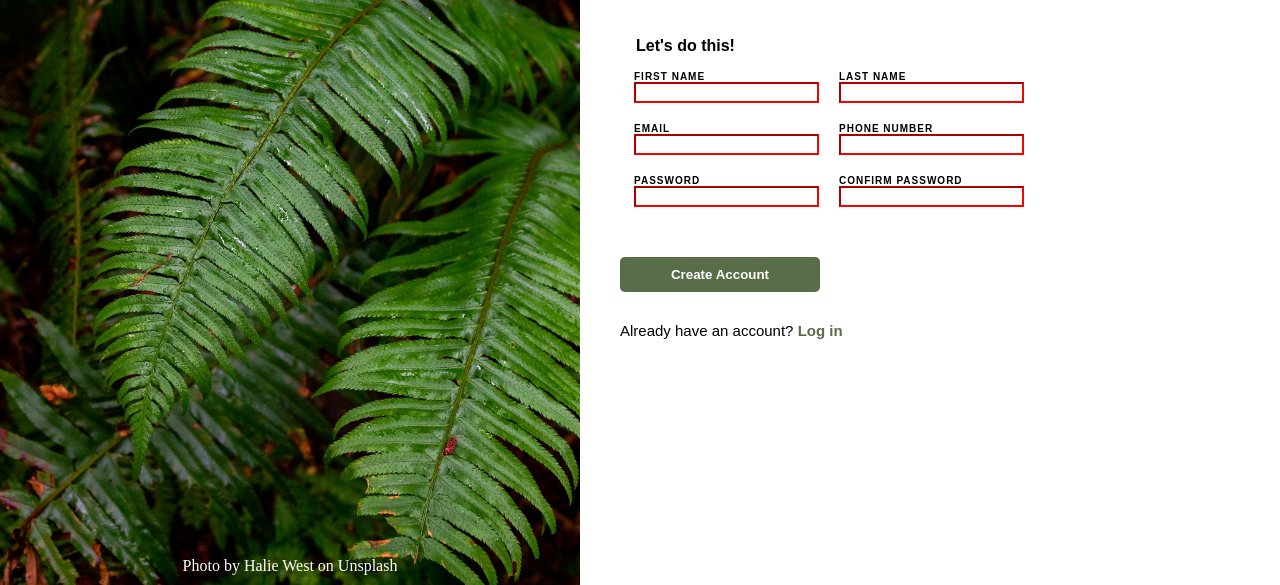
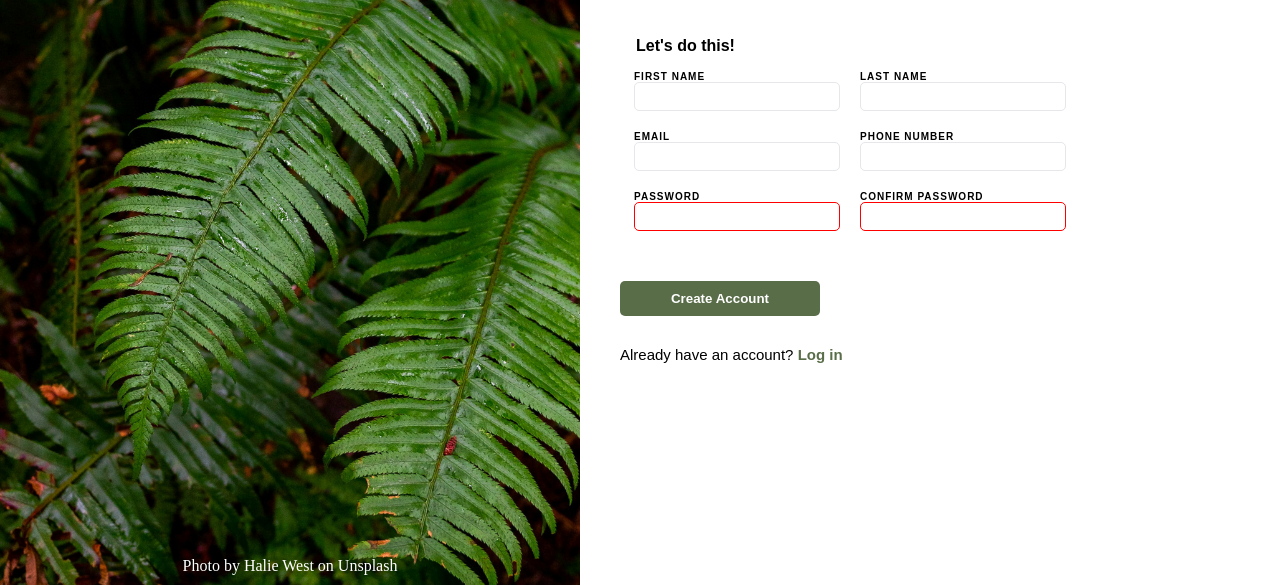
Before and after one commit to RG-64/Sign-in-form, a plain HTML site: page index.html in a window 1280 px wide. Shown: the part 215-800 px from the top of the page. Drawn offline with Linux system fonts and the light colour scheme.

Commit message:
fieldset done

```diff
--- a/css/style.css
+++ b/css/style.css
@@ -88,9 +88,24 @@ color:white;
   border-color:blue;
   box-shadow:inset;
  }
- :invalid{
+
+ input{
+  border-radius: 5px;
+  height:25px;
+  width:200px;
+  border:1px solid #E5E7EB
+ }
+
+ input[type="password"]:invalid{
   border-color:red;
  }
- input{
-  border-color:#E5E7EB;
+ input:focus{
+  outline:none;
+  border:1px solid blue;
+  box-shadow:2px 2px rgba(0,0,0,10%)
  }
+
+ #shadow{
+  width:max-content
+  box-shadow:0px 5px rgba(0,0,0,10%);
+ }
--- a/index.html
+++ b/index.html
@@ -22,6 +22,7 @@
             You <em>know</em> you want to.
         </div>
     </div>
+    <div id="shadow">
         <fieldset>
             <legend>
                 Let's do this!
@@ -56,7 +57,7 @@
                 <input name="ConfirmPassword" type="password" maxlength="255" required>
             </div>
         </fieldset>
-
+    </div>
     <button type="submit">Create Account</button>
 
     <div id="login">
```
Lines whose indentation alone changed are shown as unchanged.
